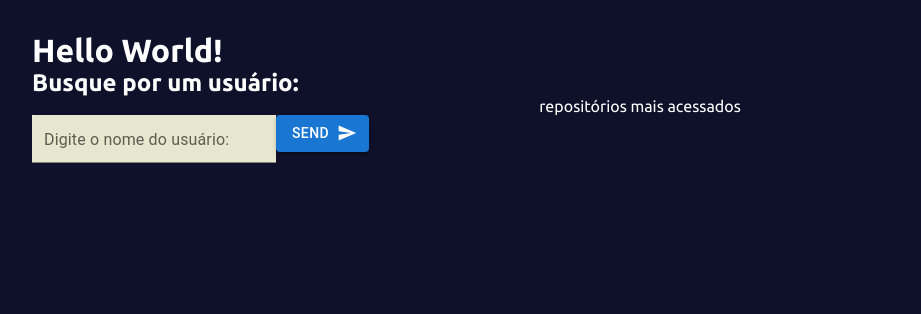
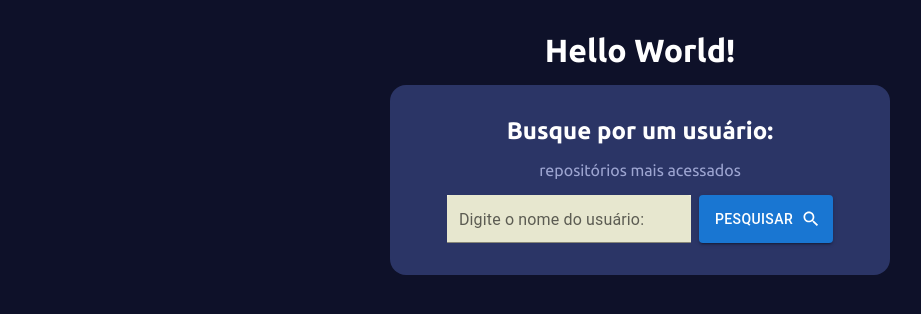
Before and after one commit to RuanF7/search_github, a React (Vite) app: page / in a window 1280 px wide. Shown: the top 314 px of the page, without its empty margins (0-921 px from the left). Built offline with nearby package versions, Linux system fonts and the light colour scheme; a web font is replaced by a local one.

Commit message:
feat: css.module

```diff
--- /dev/null
+++ b/src/App.module.css
@@ -0,0 +1,9 @@
+.app {
+  max-width: 500px;
+  margin: 0 auto;
+}
+
+.app h1 {
+  text-align: center;
+  margin-bottom: 1rem;
+}
--- a/src/App.tsx
+++ b/src/App.tsx
@@ -1,10 +1,11 @@
-import { Outlet } from "react-router-dom"
+import { Outlet } from "react-router-dom";
 
+import classes from './App.module.css';
 
 function App() {
 
   return (
-    <div className="App">
+    <div className={classes.app}>
       <h1>Hello World!</h1>
       <Outlet />
     </div>
--- /dev/null
+++ b/src/components/Search.module.css
@@ -0,0 +1,20 @@
+.search {
+  background-color: #2b3566;
+  padding: 2rem;
+  border-radius: 1rem;
+  display: flex;
+  flex-direction: column;
+  justify-content: center;
+  align-items: center;
+  gap: 1rem;
+  margin-bottom: 1.5rem;
+}
+
+.search p {
+  color: #9da5d1;
+}
+
+.search_container {
+  gap: 0.5rem;
+  display: flex;
+}
--- a/src/components/Search.tsx
+++ b/src/components/Search.tsx
@@ -1,7 +1,8 @@
 import { Button, TextField } from '@mui/material'
-import SendIcon from '@mui/icons-material/Send';
+import SearchIcon from '@mui/icons-material/Search';
 import { useState } from 'react';
 
+import classes from './Search.module.css';
 
 type SearchProps = {
   loadUser: ( userName: string) => Promise<void>;
@@ -12,10 +13,10 @@ const Search = ({loadUser}: SearchProps) => {
 
 
   return (
-    <div>
+    <div className={classes.search}>
       <h2>Busque por um usuário:</h2>
       <p>repositórios mais acessados</p>
-      <div>
+      <div className={classes.search_container}>
         <TextField
         id="outlined-basic"
         label="Digite o nome do usuário:"
@@ -24,10 +25,10 @@ const Search = ({loadUser}: SearchProps) => {
         />
         <Button
         variant="contained"
-        endIcon={<SendIcon />}
+        endIcon={<SearchIcon />}
         onClick={() => loadUser(userName)}
          >
-          Send
+          Pesquisar
         </Button>
       </div>
     </div>
--- a/src/routes/Home.tsx
+++ b/src/routes/Home.tsx
@@ -11,11 +11,24 @@ const Home = () => {
     const res = await fetch(`https://api.github.com/users/${userName}`)
 
     const data = await res.json();
+
+    const { avatar_url, login, location, followers, following } = data;
+
+    const userData: UserProps = {
+      avatar_url,
+      login,
+      location,
+      followers,
+      following
+    };
+    setUser(userData);
+
   };
 
   return (
     <div>
       <Search loadUser={loadUser} />
+      {user && <p>{user.login}</p>}
     </div>
   );
 };
```
Also changed, not shown: src/App.css (deleted).
